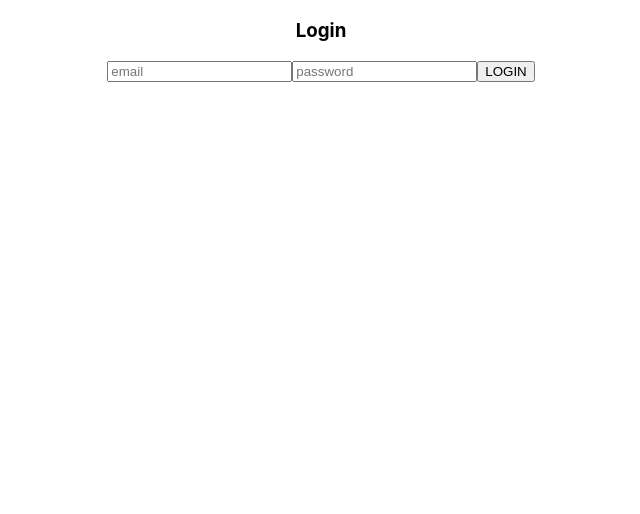
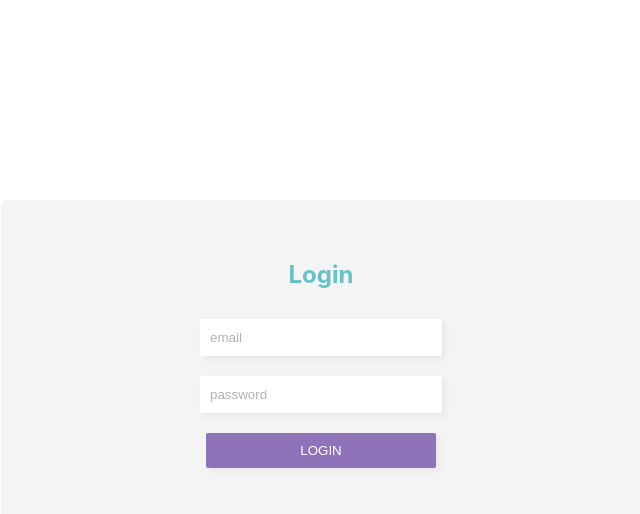
Before and after one commit to theaiscope/GDD-webapp, a React (Create React App) app in the folder client/: page / in a window 1280 px wide. Shown: the top 514 px of the page, without its empty margins (319-959 px from the left). Built offline with nearby package versions, Linux system fonts and the light colour scheme.

Commit message:
add basic styles for login screen

```diff
--- a/client/src/Auth/LogIn/LogIn.tsx
+++ b/client/src/Auth/LogIn/LogIn.tsx
@@ -1,7 +1,8 @@
 import React, { ReactElement, useEffect, useState } from "react";
 import { useLocation, useNavigate } from "react-router-dom";
 import { config } from "../config";
-import { useSignInWithEmailAndPassword } from "react-firebase-hooks/auth";
+import { useSignInWithEmailAndPassword } from "react-firebase-hooks/auth"
+import styles from "./Login.module.css"
 
 export const LogIn = (): ReactElement => {
   const [email, setEmail] = useState("");
@@ -27,21 +28,24 @@ export const LogIn = (): ReactElement => {
   }, [user, loading]);
 
 
-  return <div>
-    <h3>Login</h3>
+  return <div className={styles.container}>
+    <h2 className={styles.header}>Login</h2>
     <input
       type="text"
+      className={`${styles.input} ${styles.formItem}`}
       value={email}
       onChange={(e) => setEmail(e.target.value)}
       placeholder="email"
     />
     <input
       type="password"
+      className={`${styles.input} ${styles.formItem}`}
       value={password}
       onChange={(e) => setPassword(e.target.value)}
       placeholder="password"
     />
     <button
+      className={`${styles.loginButton} ${styles.formItem}`}
       onClick={() => signInWithEmailAndPassword(email, password)}
     >
       LOGIN
--- /dev/null
+++ b/client/src/Auth/LogIn/Login.module.css
@@ -0,0 +1,37 @@
+.container {
+    margin: 25vh 25vw;
+    padding: 40px;
+    border-radius: 5px;
+    display: flex;
+    flex-direction: column;
+    background-color: #f4f4f4;
+    justify-content: space-evenly;
+    align-items: center;
+}
+
+.formItem {
+    border-width: 0;
+    border-radius: 2px;
+    margin: 10px;
+    width: 230px;
+    height: 35px;
+    box-shadow: 3px 3px 5px #e7e7e7;
+}
+
+.input {
+    padding-left: 10px;
+}
+
+.input::placeholder {
+    color: #b2b2b2;
+}
+
+.loginButton {
+    color: white;
+    background-color: #8e73b9;
+}
+
+.header {
+    color: #67c2c7;
+
+}
```
